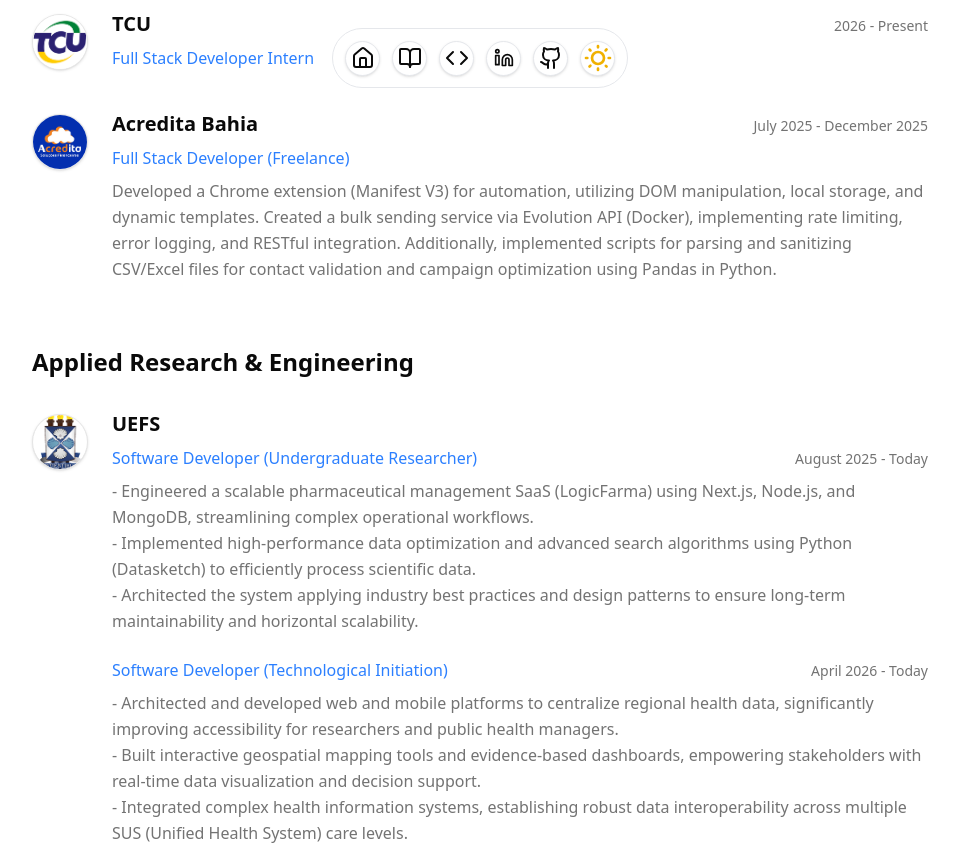
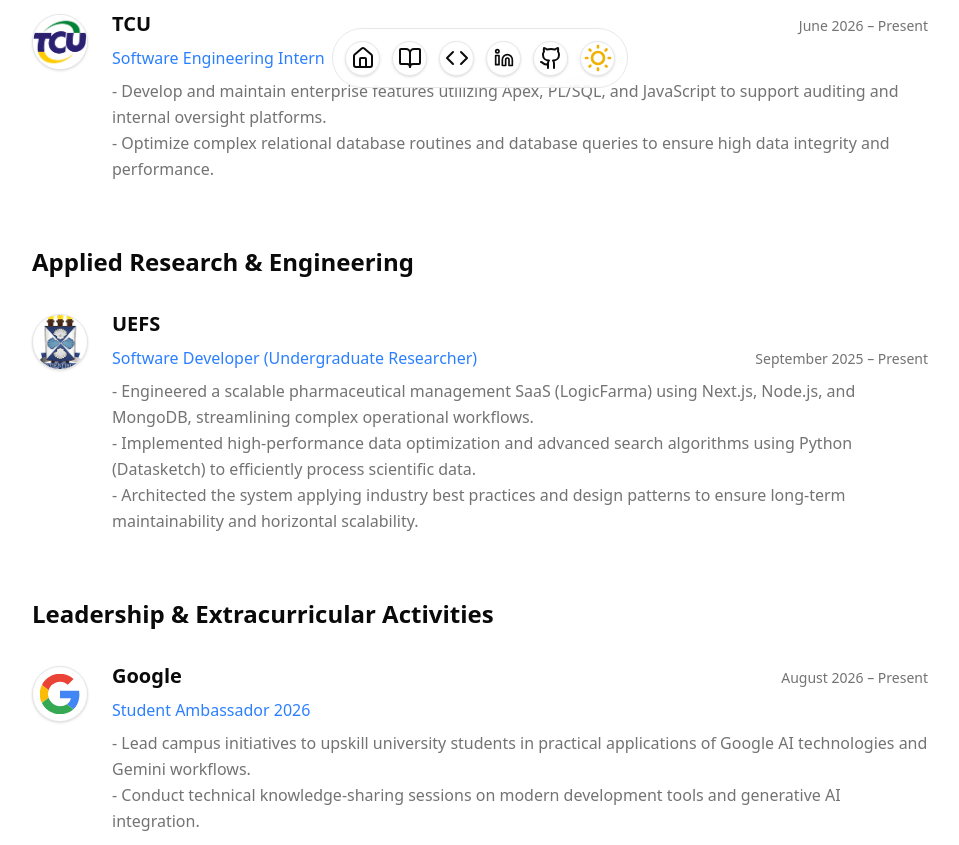
Before and after one commit to TheAndr3/portifolio_web, a Next.js app: page / in a window 1280 px wide. Shown: the part 680-1525 px from the top of the page, without its empty margins (160-1119 px from the left). Built offline with nearby package versions, Linux system fonts and the light colour scheme.

Commit message:
feat: atualizar experiências, adicionar Google Ambassador e novos projetos

```diff
--- a/src/app/page.tsx
+++ b/src/app/page.tsx
@@ -79,56 +79,19 @@ export default function Home() {
               {/* Cabeçalho: Empresa + Data */}
               <div className="flex flex-col md:flex-row md:justify-between md:items-baseline">
                 <h3 className="text-xl font-bold text-foreground">TCU</h3>
-                <span className="text-sm text-muted-foreground font-medium">2026 - Present</span>
+                <span className="text-sm text-muted-foreground font-medium">June 2026 – Present</span>
               </div>
 
               {/* Cargo com destaque de cor (como na referência) */}
               <p className="text-blue-500 dark:text-blue-400 font-medium">
-                Full Stack Developer Intern
+                Software Engineering Intern
               </p>
 
-              {/* Descrição do Cargo (Texto do CV adaptado para parágrafo) */}
-              <p className="text-muted-foreground leading-relaxed text-sm md:text-base text-left">
-
-              </p>
-            </div>
-          </div>
-
-          {/* Item de Experiência: Acredita Bahia */}
-          <div className="flex gap-4 md:gap-6 group">
-
-            {/* Logo da Empresa */}
-            <div className="flex-shrink-0 mt-1">
-              {/* Container redondo branco estilo referência */}
-              <div className=" relative w-12 h-12 md:w-14 md:h-14 rounded-full bg-white flex items-center justify-center shadow-sm border border-neutral-200 overflow-hidden">
-                <Image
-                  src="/LogoAcredita.png"
-                  alt="Logo da Acredita Bahia"
-                  fill
-                  className="scale-125 object-contain"
-                />
+              {/* Descrição do Cargo */}
+              <div className="text-muted-foreground leading-relaxed text-sm md:text-base text-left">
+                <div>- Develop and maintain enterprise features utilizing Apex, PL/SQL, and JavaScript to support auditing and internal oversight platforms.</div>
+                <div>- Optimize complex relational database routines and database queries to ensure high data integrity and performance.</div>
               </div>
-            </div>
-
-            {/* Conteúdo da Experiência */}
-            <div className="flex-1 space-y-2 p-4 -m-4 rounded-xl hover:bg-accent/30 transition-colors">
-              {/* Cabeçalho: Empresa + Data */}
-              <div className="flex flex-col md:flex-row md:justify-between md:items-baseline">
-                <h3 className="text-xl font-bold text-foreground">Acredita Bahia</h3>
-                <span className="text-sm text-muted-foreground font-medium">July 2025 - December 2025</span>
-              </div>
-
-              {/* Cargo com destaque de cor (como na referência) */}
-              <p className="text-blue-500 dark:text-blue-400 font-medium">
-                Full Stack Developer (Freelance)
-              </p>
-
-              {/* Descrição do Cargo (Texto do CV adaptado para parágrafo) */}
-              <p className="text-muted-foreground leading-relaxed text-sm md:text-base text-left">
-                Developed a Chrome extension (Manifest V3) for automation, utilizing DOM manipulation, local storage, and dynamic templates.
-                Created a bulk sending service via Evolution API (Docker), implementing rate limiting, error logging, and RESTful integration.
-                Additionally, implemented scripts for parsing and sanitizing CSV/Excel files for contact validation and campaign optimization using Pandas in Python.
-              </p>
             </div>
           </div>
 
@@ -164,7 +127,7 @@ export default function Home() {
                 <p className="text-blue-500 dark:text-blue-400 font-medium">
                   Software Developer (Undergraduate Researcher)
                 </p>
-                <span className="text-sm text-muted-foreground font-medium">August 2025 - Today</span>
+                <span className="text-sm text-muted-foreground font-medium">September 2025 – Present</span>
               </div>
 
               <div className="text-muted-foreground leading-relaxed text-sm md:text-base text-left">
@@ -172,18 +135,41 @@ export default function Home() {
                 <div>- Implemented high-performance data optimization and advanced search algorithms using Python (Datasketch) to efficiently process scientific data.</div>
                 <div>- Architected the system applying industry best practices and design patterns to ensure long-term maintainability and horizontal scalability.</div>
               </div>
+            </div>
+          </div>
+        </section>
 
-              <div className="flex flex-col md:flex-row md:justify-between md:items-baseline pt-4">
-                <p className="text-blue-500 dark:text-blue-400 font-medium">
-                  Software Developer (Technological Initiation)
-                </p>
-                <span className="text-sm text-muted-foreground font-medium">April 2026 - Today</span>
+        {/* --- LEADERSHIP & EXTRACURRICULAR ACTIVITIES --- */}
+        <section className="space-y-8">
+          <h2 className="text-2xl font-bold text-foreground">Leadership & Extracurricular Activities</h2>
+
+          <div className="flex gap-4 md:gap-6 group">
+            {/* Logo do Google */}
+            <div className="flex-shrink-0 mt-1">
+              <div className="relative w-12 h-12 md:w-14 md:h-14 rounded-full bg-white flex items-center justify-center shadow-sm border border-neutral-200 overflow-hidden">
+                <Image
+                  src="/google.svg"
+                  alt="Logo do Google"
+                  fill
+                  className="scale-75 object-contain"
+                />
+              </div>
+            </div>
+
+            {/* Conteúdo */}
+            <div className="flex-1 space-y-2 p-4 -m-4 rounded-xl hover:bg-accent/30 transition-colors">
+              <div className="flex flex-col md:flex-row md:justify-between md:items-baseline">
+                <h3 className="text-xl font-bold text-foreground">Google</h3>
+                <span className="text-sm text-muted-foreground font-medium">August 2026 – Present</span>
               </div>
 
+              <p className="text-blue-500 dark:text-blue-400 font-medium">
+                Student Ambassador 2026
+              </p>
+
               <div className="text-muted-foreground leading-relaxed text-sm md:text-base text-left">
-                <div>- Architected and developed web and mobile platforms to centralize regional health data, significantly improving accessibility for researchers and public health managers.</div>
-                <div>- Built interactive geospatial mapping tools and evidence-based dashboards, empowering stakeholders with real-time data visualization and decision support.</div>
-                <div>- Integrated complex health information systems, establishing robust data interoperability across multiple SUS (Unified Health System) care levels.</div>
+                <div>- Lead campus initiatives to upskill university students in practical applications of Google AI technologies and Gemini workflows.</div>
+                <div>- Conduct technical knowledge-sharing sessions on modern development tools and generative AI integration.</div>
               </div>
             </div>
           </div>
--- a/src/app/projects/page.tsx
+++ b/src/app/projects/page.tsx
@@ -37,6 +37,22 @@ const projects: Project[] = [
     image: "/luminus.png",
     techStack: ["Next.js", "Node.js", "Express", "PostgreSQL", "Docker"],
     githubUrl: "https://github.com/TheAndr3/Luminus"
+  },
+  {
+    id: "minhas-compras-ba",
+    title: "Minhas Compras BA",
+    description: "A web application for importing SEFAZ-BA NFC-e invoices with manual captcha resolution, featuring automated scraping and comprehensive architecture.",
+    category: "Web",
+    techStack: ["FastAPI", "Python", "React", "PostgreSQL", "Docker"],
+    githubUrl: "https://github.com/TheAndr3/minhasCompras-BA"
+  },
+  {
+    id: "signaldesk",
+    title: "SignalDesk",
+    description: "Internal multi-tenant Case queue. Workspace members create, claim, and resolve cases while preserving strict workspace isolation and an immutable event history.",
+    category: "Open Source",
+    techStack: ["NestJS", "TypeScript", "React", "Supabase", "PostgreSQL", "Docker"],
+    githubUrl: "https://github.com/TheAndr3/SignalDesk"
   },
 ];
 
```
Also changed, not shown: public/google.svg (added).
